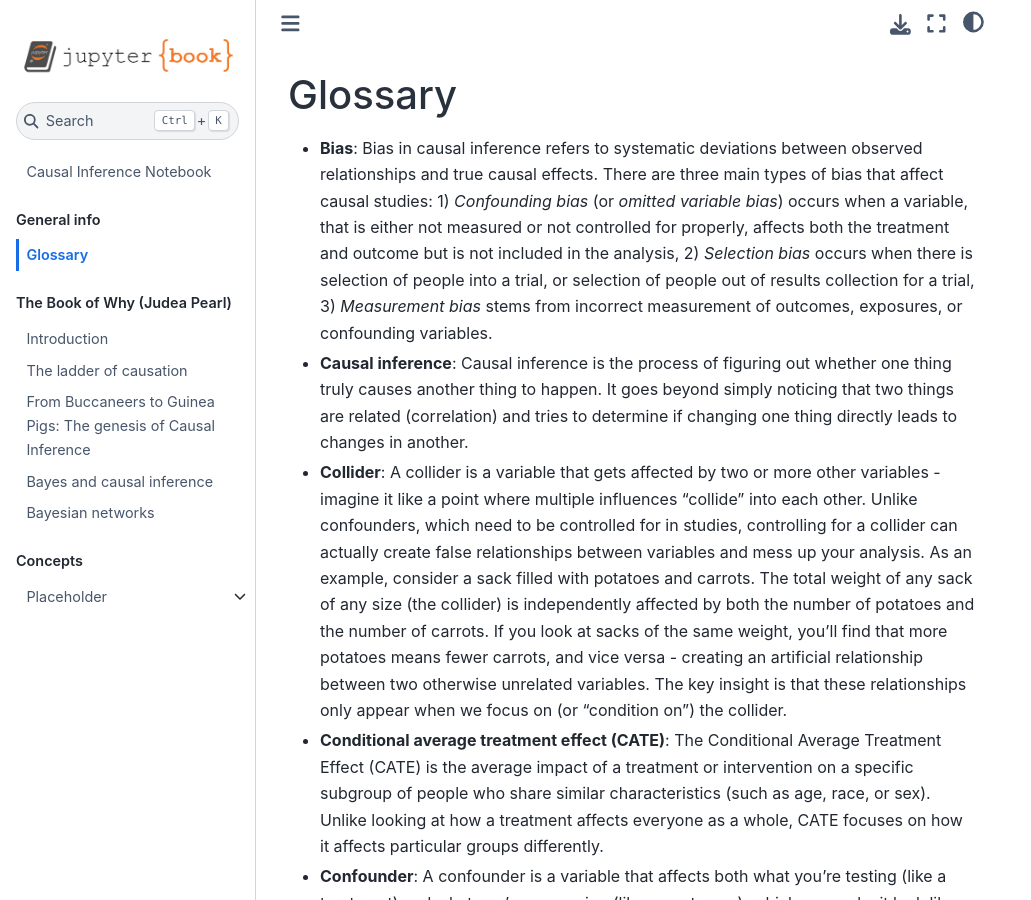
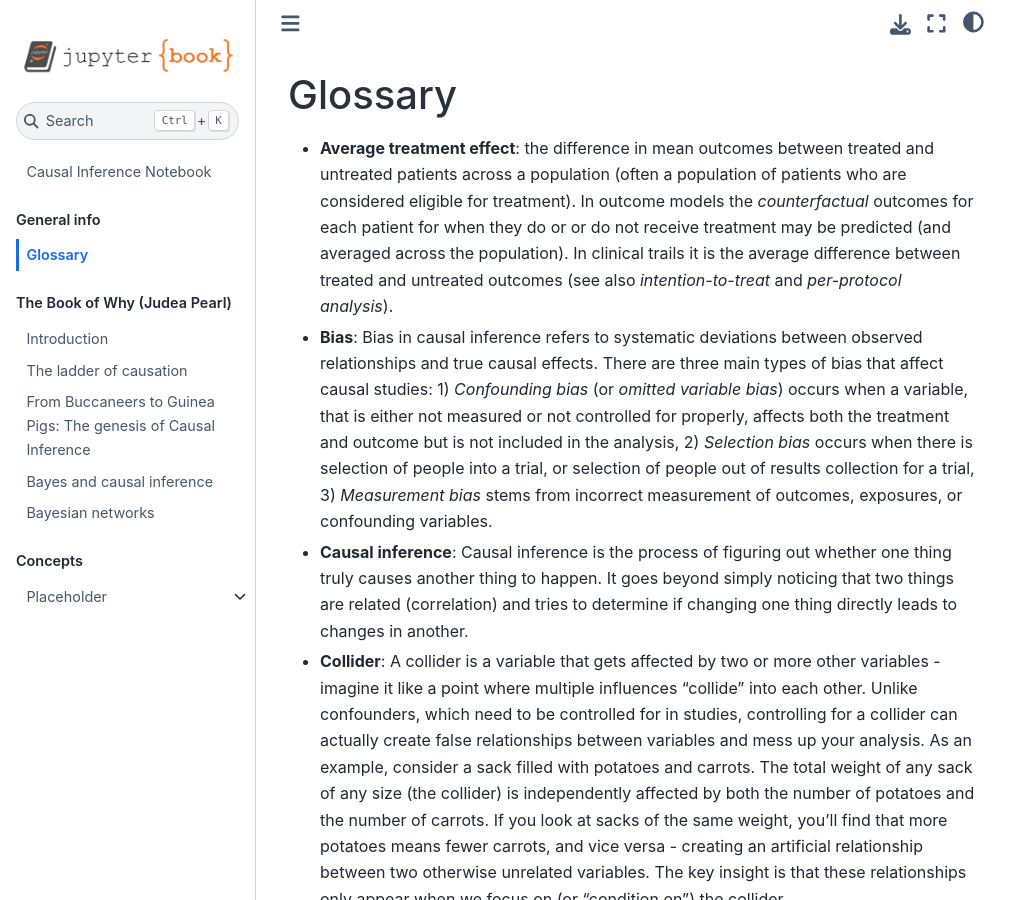
Before and after one commit to samuel-book/causal_inference_notebook, a Jupyter Book: the page built from glossary.md, in a window 1280 px wide and 900 px high. Shown: the whole window, without its empty margins (0-1031 px from the left). Built offline with Jupyter Book 1.0.4 settings and Sphinx 7.4.7 and the Sphinx Book theme 1.1.4, drawn with Linux system fonts in a browser that asks for light colours.

Commit message:
Update glossary

```diff
--- a/glossary.md
+++ b/glossary.md
@@ -1,4 +1,6 @@
 # Glossary
+
+* **Average treatment effect**: the difference in mean outcomes between treated and untreated patients across a population (often a population of patients who are considered eligible for treatment). In outcome models the *counterfactual* outcomes for each patient for when they do or or do not receive treatment may be predicted (and averaged across the population). In clinical trails it is the average difference between treated and untreated outcomes (see also *intention-to-treat* and *per-protocol analysis*).
 
 * **Bias**: Bias in causal inference refers to systematic deviations between observed relationships and true causal effects. There are three main types of bias that affect causal studies: 1) *Confounding bias* (or *omitted variable bias*) occurs when a variable, that is either not measured or not controlled for properly, affects both the treatment and outcome but is not included in the analysis, 2) *Selection bias* occurs when there is selection of people into a trial, or selection of people out of results collection for a trial, 3) *Measurement bias* stems from incorrect measurement of outcomes, exposures, or confounding variables.
 
```
